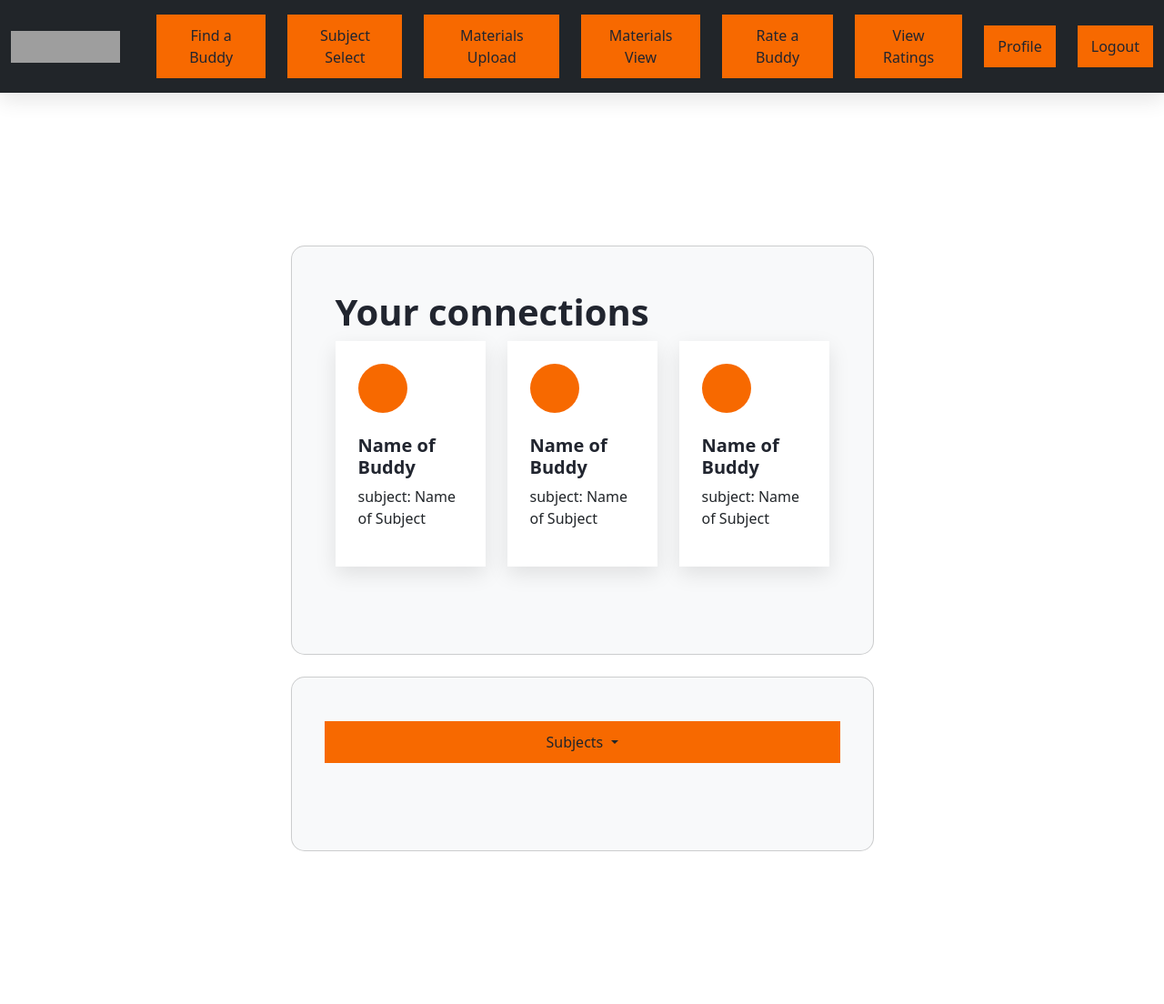
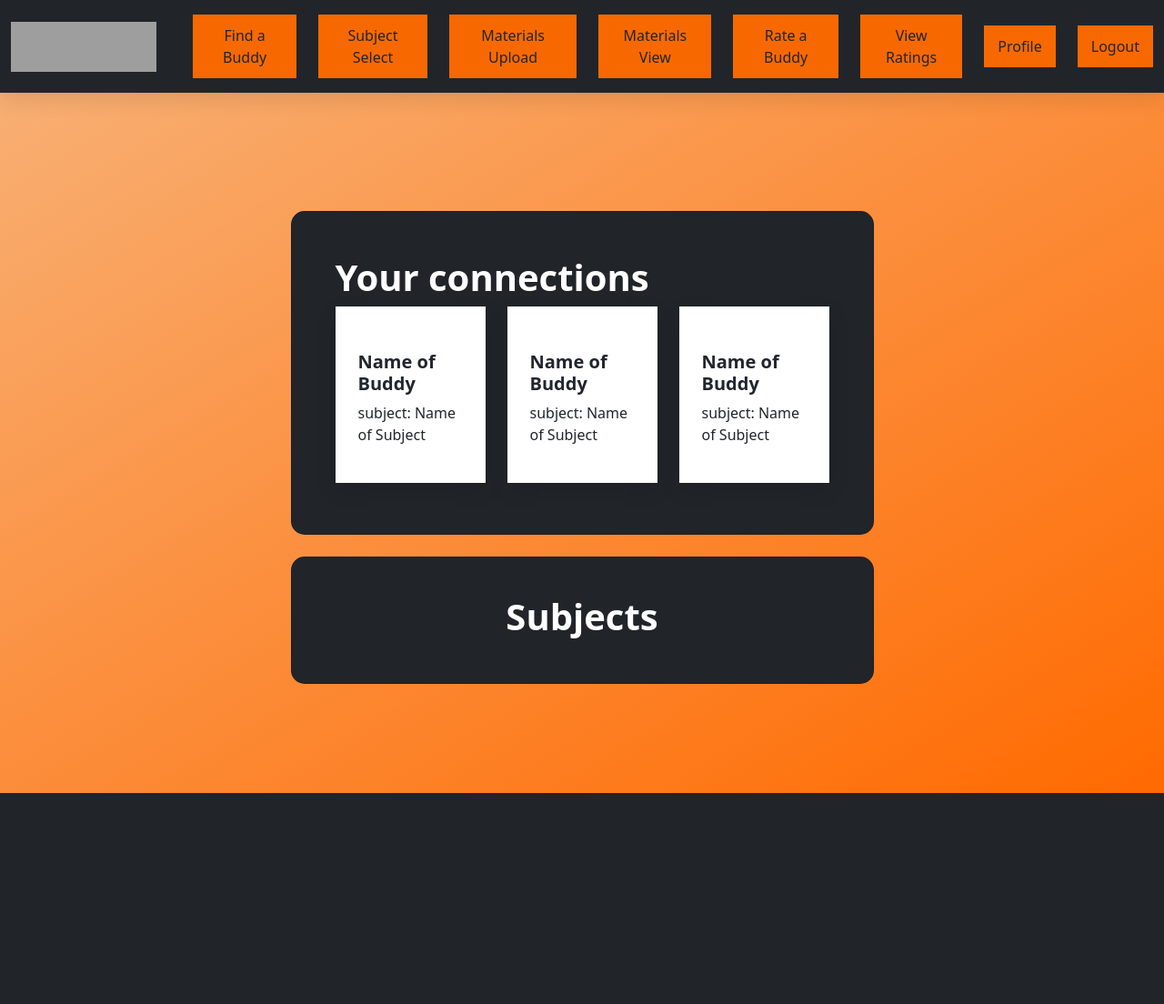
Before and after one commit to CIS-454-Studdy-Buddy/StudyBuddy, a Flask app: page /dashboard in a window 1280 px wide. Shown: the whole page at 91% size. After the commit the page ends 872 px from the top, so only its background shows below. Run offline with Flask 3, Linux system fonts and the light colour scheme; the visitor is signed in with stand-in values (Sample User, id 1); data comes from the database, SQL or seed files in the repository; data that the repository does not hold is empty; some libraries are stand-ins or nearby versions; grey boxes are pictures that could not be loaded.

Commit message:
displayed subjects in dash

```diff
--- a/app/dashboard.py
+++ b/app/dashboard.py
@@ -2,6 +2,8 @@ from flask import Blueprint, render_template, url_for, redirect, request, sessio
 from flask_login import UserMixin, login_user, LoginManager, login_required, logout_user, current_user
 from app.auth import *
 from app.inbox import *
+from app.models.studyinterest import *
+from sqlalchemy.orm import joinedload
 
 class DashboardForm(FlaskForm):
     inboxBut = SubmitField("Inbox")
@@ -47,5 +49,9 @@ def dashboard():
         elif form.data['logoutBut']:
             return redirect(url_for('auth.login'))
 
-
-    return render_template('dashboard.html', form=form)
+    si_all = None
+    user = User.query.filter_by(username=current_user.username).first()
+    if user:
+        si_all = StudyInterest.query.filter_by(user_id=user.id).options(joinedload(StudyInterest.course)).all()
+        print(si_all)
+    return render_template('dashboard.html', form=form, si_all=si_all)
--- a/app/templates/dashboard.html
+++ b/app/templates/dashboard.html
@@ -8,8 +8,11 @@
     <title>Study Buddy</title>
     <link href="https://cdn.jsdelivr.net/npm/bootstrap@5.3.0-alpha1/dist/css/bootstrap.min.css" rel="stylesheet"
         integrity="sha384-GLhlTQ8iRABdZLl6O3oVMWSktQOp6b7In1Zl3/Jr59b6EGGoI1aFkw7cmDA6j6gD" crossorigin="anonymous">
+    <link rel="stylesheet" href="static/home.css">
 
-    <link rel="stylesheet" href="static/home.css">
+    <script src="https://ajax.googleapis.com/ajax/libs/jquery/3.6.3/jquery.min.js"></script>
+    <script src="https://maxcdn.bootstrapcdn.com/bootstrap/3.4.1/js/bootstrap.min.js"></script>
+
 </head>
 
 <!-- <body>
@@ -35,7 +38,7 @@
             <div class="container-fluid">
 
                 <a class="navbar-brand" href="#">
-                    <img src="{{url_for('static', filename='logo-study-buddy.png')}}" , width="120" height="35">
+                    <img src="{{url_for('static', filename='logo-study-buddy.png')}}" , width="160" height="55">
                 </a>
 
                 <button class="navbar-toggler" type="button" data-bs-toggle="collapse" data-bs-target="#navbarNav"
@@ -71,38 +74,29 @@
             </div>
         </nav>
 
-    <div class="container-fluid">
-        <section "vh-100 gradient-custom">
-            <div class="container py-5 h-100">
-                <div class="row justify-content-center align-items-center h-100">
+    <!--<div class="container-fluid">-->
+        <section class="gradient-custom"> <!--vh-100-->
+            <div class="container"> <!--h-100-->
+                <div class="row justify-content-center align-items-center">
                     <div class="col-12 col-lg-9 col-xl-7">
-                        <div class="card bg-light shadow-2-strong card-registration" style="border-radius: 15px;">
-                            <div class="card-body p-4 p-md-5">
-                                <h1>Your connections</h1>
-                                <div class="row mb-5">
+                        <div class="card bg-dark shadow-2-strong card-registration" style="border-radius: 15px; margin-top: 10px;">
+                            <div class="card-body p-1 p-md-5">
+                                <h1 style="color: white;">Your connections</h1>
+                                <div class="row mb-2">
                                     <div class="col-lg-4 col-sm-6">
                                         <div class="service card-effect">
-                                            <div class="iconbox">
-                                                <i class='bx bxs-search'></i>
-                                            </div>
                                             <h5 class="mt-4 mb-2">Name of Buddy</h5>
                                             <p>subject: Name of Subject</p>
                                         </div>
                                     </div>
                                     <div class="col-lg-4 col-sm-6">
                                         <div class="service card-effect">
-                                            <div class="iconbox">
-                                            <i class='bx bxs-search'></i>
-                                            </div>
                                             <h5 class="mt-4 mb-2">Name of Buddy</h5>
                                             <p>subject: Name of Subject</p>
                                         </div>
                                     </div>
                                     <div class="col-lg-4 col-sm-6">
                                         <div class="service card-effect">
-                                            <div class="iconbox">
-                                                <i class='bx bxs-search'></i>
-                                            </div>
                                             <h5 class="mt-4 mb-2">Name of Buddy</h5>
                                             <p>subject: Name of Subject</p>
                                         </div>
@@ -110,20 +104,22 @@
                                 </div>
                             </div>
                         </div>
-                        <div class="card bg-light shadow-2-strong mt-4 card-registration" style="border-radius: 15px;">
-                                <div class="card-body p-4 p-md-5">
-                                    <div class="row mb-5">
-                                    <button class="btn  dropdown-toggle" type="button" id="dropdownMenuButton" data-toggle="dropdown"
-                                        aria-haspopup="true" aria-expanded="false">
-                                        Subjects
-                                    </button>
-                                    <div class="dropdown"></div>
-                                    <div class="dropdown-menu" aria-labelledby="dropdownMenuButton">
-                                        <a class="dropdown-item" href="#">Action</a>
-                                        <a class="dropdown-item" href="#">Another action</a>
-                                        <a class="dropdown-item" href="#">Something else here</a>
+                        <div class="card bg-dark shadow-2-strong mt-4 card-registration" style="border-radius: 15px;"> <!--style="border-radius: 15px;-->
+                                <div class="card-body"> <!--p-md-5-->
+                                    <div class="row" style="margin-top: 25px; margin-bottom: 25px; margin-left: 25px; margin-right: 25px;"> <!--mb-5-->
+                                        <center><h1 style="color: white;" >Subjects</h1></center>
+                                        <center><form method="POST" action="">
+                                        {{ form.hidden_tag() }}
+                                        <div style="color: white;">
+                                        {% for s in si_all %}
+                                            {{s.course.subject_code}}
+                                            {{s.course.course_number}}
+                                            {{s.course.course_name}}
+                                            <br>
+                                        {% endfor %}
+                                        </div>
+                                        </form></center>
                                     </div>
-                                </div>
                                 </div>
                             </div>
                         </div>
@@ -131,7 +127,7 @@
                 </div>
             </div>
         </section>
-    </div>
+   <!-- </div>-->
 
 
 
--- a/app/templates/subjectselections.html
+++ b/app/templates/subjectselections.html
@@ -21,6 +21,8 @@
                 </div>
             {% endfor %}
 
+        </form>
+
         <br>
 
 </body>
```
Also changed, not shown: app/templates/subjectselection.html (+4 -3 lines).
